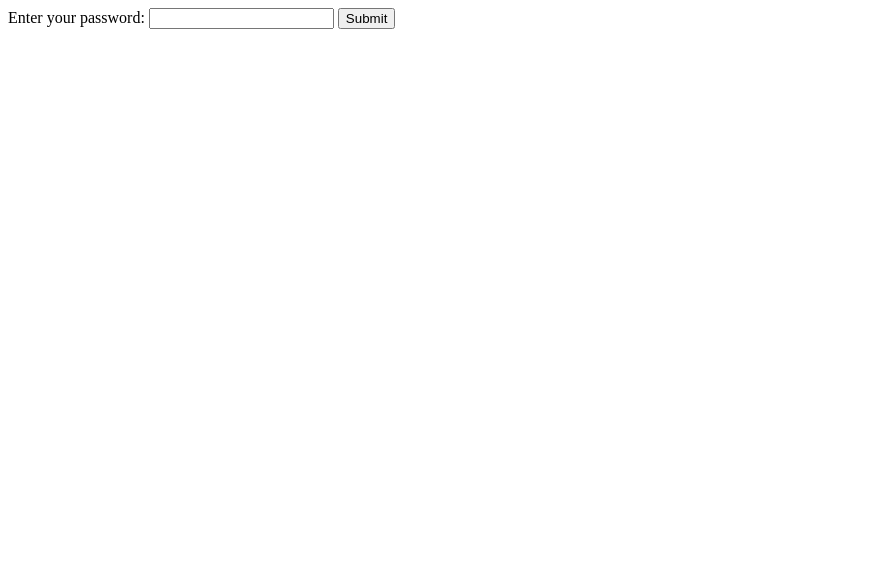
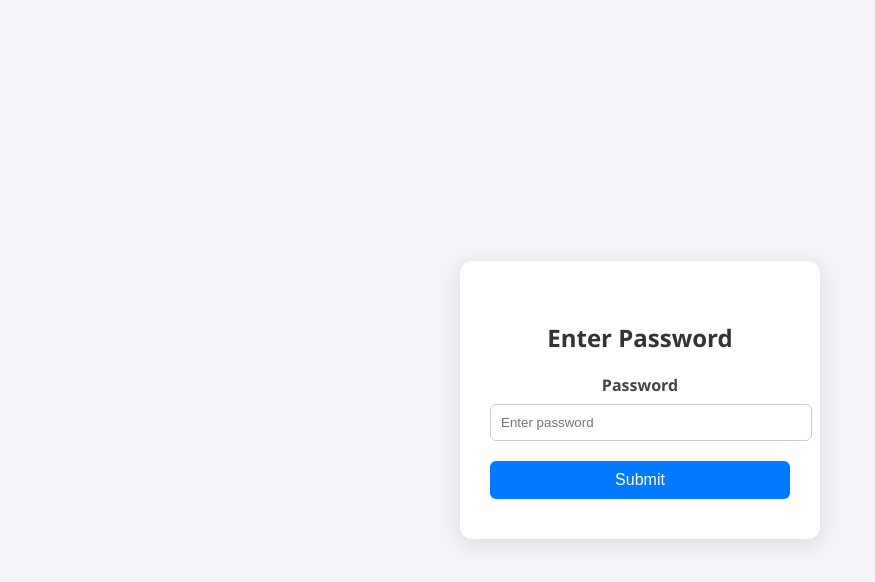
Before and after one commit to JmsLawrence/Onshape_Intergration_Test_v1, a plain HTML site: page index.html in a window 1280 px wide. Shown: the whole page, without its empty margins (0-875 px from the left). Drawn offline with Linux system fonts and the light colour scheme.

Commit message:
Update index.html

```diff
--- a/index.html
+++ b/index.html
@@ -1,26 +1,85 @@
-    <!DOCTYPE html>
-<html>
+<!DOCTYPE html>
+<html lang="en">
 <head>
-    <title>Login page</title>
+  <meta charset="UTF-8" />
+  <title>Login Page</title>
+  <style>
+    body {
+      font-family: 'Segoe UI', Tahoma, Geneva, Verdana, sans-serif;
+      background: #f2f4f8;
+      display: flex;
+      justify-content: center;
+      align-items: center;
+      height: 100vh;
+      margin: 0;
+    }
+
+    .login-box {
+      background: white;
+      padding: 40px 30px;
+      border-radius: 12px;
+      box-shadow: 0 4px 20px rgba(0, 0, 0, 0.1);
+      width: 300px;
+      text-align: center;
+    }
+
+    h2 {
+      margin-bottom: 20px;
+      color: #333;
+    }
+
+    label {
+      display: block;
+      margin-bottom: 8px;
+      font-weight: bold;
+      color: #444;
+    }
+
+    input[type="password"] {
+      width: 100%;
+      padding: 10px;
+      margin-bottom: 20px;
+      border-radius: 6px;
+      border: 1px solid #ccc;
+    }
+
+    input[type="button"] {
+      width: 100%;
+      padding: 10px;
+      background-color: #007BFF;
+      color: white;
+      border: none;
+      border-radius: 6px;
+      font-size: 16px;
+      cursor: pointer;
+    }
+
+    input[type="button"]:hover {
+      background-color: #0056b3;
+    }
+  </style>
 </head>
 <body>
-<form>
-    <label for="pswd">Enter your password: </label>
-    <input type="password" id="pswd">
-    <input type="button" value="Submit" onclick="checkPswd();" />
-</form>
-<!--Function to check password the already set password is admin-->
-<script type="text/javascript">
+  <div class="login-box">
+    <h2>Enter Password</h2>
+    <form onsubmit="return false;">
+      <label for="pswd">Password</label>
+      <input type="password" id="pswd" placeholder="Enter password" />
+      <input type="button" value="Submit" onclick="checkPswd();" />
+    </form>
+  </div>
+
+  <script>
     function checkPswd() {
-        var confirmPassword = "TestIntergration";
-        var password = document.getElementById("pswd").value;
-        if (password == confirmPassword) {
-             window.location="TestIntergration.html";
-        }
-        else{
-            alert("Passwords do not match.");
-        }
+      const confirmPassword = "TestIntergration";
+      const password = document.getElementById("pswd").value;
+
+      if (password === confirmPassword) {
+        window.location.href = "TestIntergration.html";
+      } else {
+        alert("Incorrect password. Please try again.");
+      }
     }
-</script>
+  </script>
 </body>
 </html>
```
